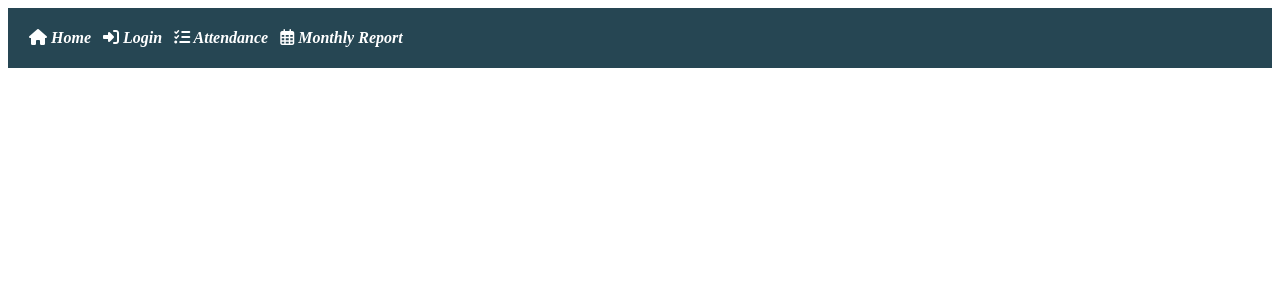
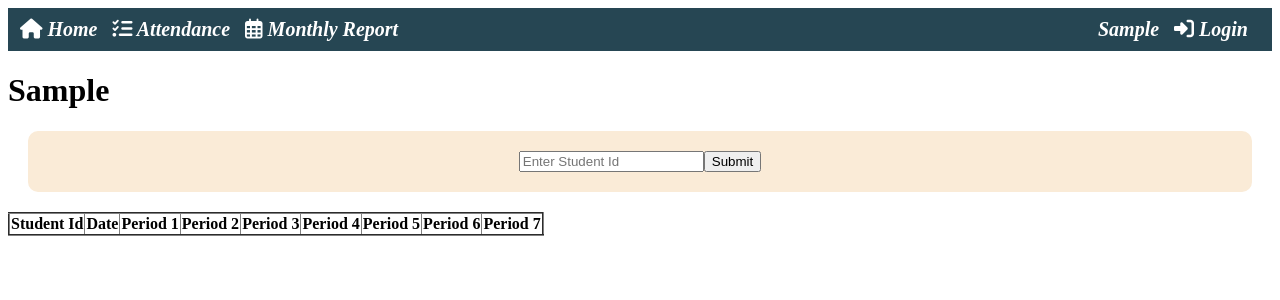
Before and after one commit to tharanivenkat17/Student-Attendance-System, a React (Vite) app in the folder app/: page /sample in a window 1280 px wide. Shown: the top 300 px of the page. Built offline with nearby package versions, Linux system fonts and the light colour scheme.

Commit message:
Worked on  Authentication and Report

```diff
--- a/app/db.json
+++ b/app/db.json
@@ -58,113 +58,84 @@
   ],
   "attendance": [
     {
-      "date": "2025-03-11",
+      "date": "2025-03-14",
       "student": {
-        "1": {
+        "101": {
           "period1": true,
+          "period2": false,
+          "period3": true,
+          "period4": false,
+          "period5": true,
+          "period6": false,
+          "period7": true
+        },
+        "102": {
+          "period1": false,
           "period2": true,
-          "period3": true,
+          "period3": false,
           "period4": true,
           "period5": false,
           "period6": true,
-          "period7": true
+          "period7": false
         },
-        "2": {
+        "103": {
           "period1": true,
           "period2": false,
           "period3": true,
-          "period4": true,
+          "period4": false,
           "period5": true,
           "period6": false,
-          "period7": false
+          "period7": true
         },
-        "3": {
-          "period1": true,
+        "104": {
+          "period1": false,
           "period2": true,
           "period3": false,
           "period4": true,
-          "period5": true,
+          "period5": false,
           "period6": true,
-          "period7": true
-        },
-        "4": {
-          "period1": true,
-          "period2": true,
-          "period3": true,
-          "period4": false,
-          "period5": true,
-          "period6": true,
-          "period7": true
+          "period7": false
         }
       },
       "id": 1
     },
     {
-      "date": "2025-03-09",
-      "attendance": {
-        "1": {
+      "date": "2025-03-11",
+      "student": {
+        "101": {
           "period1": true,
-          "period2": true,
+          "period2": false,
           "period3": true,
-          "period4": true,
+          "period4": false,
           "period5": true,
-          "period6": true
-        },
-        "2": {
-          "period6": true,
-          "period5": true,
-          "period4": true,
-          "period2": true,
-          "period1": true
-        },
-        "3": {
-          "period1": true,
-          "period2": true,
-          "period3": true,
-          "period5": true,
-          "period6": true,
+          "period6": false,
           "period7": true
-        },
-        "4": {
-          "period1": true,
-          "period3": true,
-          "period5": true,
-          "period7": true
-        },
-        "101": {
-          "period1": false,
-          "period2": false,
-          "period3": false,
-          "period4": false,
-          "period5": false,
-          "period6": false,
-          "period7": false
         },
         "102": {
           "period1": false,
-          "period2": false,
+          "period2": true,
           "period3": false,
-          "period4": false,
+          "period4": true,
           "period5": false,
-          "period6": false,
+          "period6": true,
           "period7": false
         },
         "103": {
-          "period1": false,
+          "period1": true,
           "period2": false,
-          "period3": false,
+          "period3": true,
           "period4": false,
-          "period5": false,
+          "period5": true,
           "period6": false,
-          "period7": false
+          "period7": true
         },
         "104": {
           "period1": false,
-          "period2": false,
+          "period2": true,
           "period3": false,
-          "period4": false,
+          "period4": true,
           "period5": false,
-          "period6": false,
+          "period6": true,
           "period7": false
         }
       },
--- a/app/src/Components/Navigation.jsx
+++ b/app/src/Components/Navigation.jsx
@@ -6,6 +6,7 @@ import Login from '../Pages/Login'
 import Attendance from '../Pages/Attendance'
 import { useAuth } from '../Hooks/AuthContext'
 import MonthlyReport from '../Pages/MonthlyReport'
+import Sample from '../Pages/Sample'
 <link rel="stylesheet" href="https://cdnjs.cloudflare.com/ajax/libs/font-awesome/6.7.2/css/all.min.css" integrity="sha512-Evv84Mr4kqVGRNSgIGL/F/aIDqQb7xQ2vcrdIwxfjThSH8CSR7PBEakCr51Ck+w+/U6swU2Im1vVX0SVk9ABhg==" crossorigin="anonymous" referrerpolicy="no-referrer" />
 
 function Navigation() {
@@ -41,12 +42,9 @@ function Navigation() {
     return (
         <div>
             <div className='Header'>
-                <div className='Home'>
+                <div>
                     <Link to="/">
                         <i class="fa-solid fa-house"></i>  Home
-                    </Link> &nbsp;&nbsp;
-                    <Link to="/login" onClick={isLoggedIn ? logout : null}>
-                        {isLoggedIn ? <i class="fa-solid fa-right-from-bracket"></i> : <i class="fa-solid fa-right-to-bracket"></i>}  {isLoggedIn ? 'Logout' : 'Login'}
                     </Link> &nbsp;&nbsp;
                     <Link to={isLoggedIn ? "/attendance" : "#"} onClick={() => handleAttendance(isLoggedIn)}>
                         <i class="fa-solid fa-list-check"></i>  Attendance
@@ -55,12 +53,22 @@ function Navigation() {
                         <i class="fa-regular fa-calendar-days"></i>  Monthly Report
                     </Link>
                 </div>
+
+                <div style={{marginRight: '12px'}}>
+                    <Link to="/sample">
+                        Sample
+                    </Link> &nbsp;&nbsp;
+                    <Link to="/login" onClick={isLoggedIn ? logout : null}>
+                        {isLoggedIn ? <i class="fa-solid fa-right-from-bracket"></i> : <i class="fa-solid fa-right-to-bracket"></i>}  {isLoggedIn ? 'Logout' : 'Login'}
+                    </Link>
+                </div>
             </div>
             <Routes>
                 <Route path='/' element={<Home />} />
                 <Route path='/login' element={<Login />} />
                 <Route path='/attendance' element={<Attendance />} />
                 <Route path='/monthlyreport' element={<MonthlyReport />} />
+                <Route path='/sample' element={<Sample />} />
             </Routes>
         </div>
     )
--- a/app/src/Hooks/useAttendance.jsx
+++ b/app/src/Hooks/useAttendance.jsx
@@ -13,8 +13,8 @@ function useAttendance() {
             .then(response => {
                 setData(response.data)
                 // Initialize attendance after data is fetched
-                const initialAttendance = response.data.reduce((value, student) => {
-                    value[student.studentId] = {
+                const initialAttendance = response.data.reduce((defaultValue, student) => {
+                    defaultValue[student.studentId] = {
                         period1: false,
                         period2: false,
                         period3: false,
@@ -23,7 +23,7 @@ function useAttendance() {
                         period6: false,
                         period7: false
                     };
-                    return value;
+                    return defaultValue;
                 }, {});
                 setAttendance(initialAttendance)
             })
--- a/app/src/Pages/Attendance.jsx
+++ b/app/src/Pages/Attendance.jsx
@@ -4,9 +4,9 @@ import useAttendance from '../Hooks/useAttendance'
 import axios from 'axios'
 
 function Attendance() {
-  const {date, setDate, data, error, attendance, setAttendance } = useAttendance()
+  const { date, setDate, data, error, attendance, setAttendance } = useAttendance()
 
-      // Handle checkbox
+  // Handle Check
   function handleCheck(studentId, period) {
     setAttendance(prevState => ({
       ...prevState,
@@ -17,14 +17,17 @@ function Attendance() {
     }))
   }
 
-      // Handle submit
+  // Handle Submit
   const handleSubmit = () => {
     if (!date) {
       alert("Please select a date.");
       return;
     }
 
-        const attendanceData = { date, attendance };
+    axios.get(`http://localhost:4001/attendance?date=${date}`)
+      .then((response) => {
+        if (response.data.length === 0) {
+          const attendanceData = { date, student: attendance };
           console.log('Attendance Data:', attendanceData);
 
           axios.post('http://localhost:4001/attendance', attendanceData)
@@ -36,6 +39,14 @@ function Attendance() {
             .catch(error => {
               alert('Error submitting attendance:', error);
             });
+        }
+        else{
+          alert('Attendance for this date is already entered, Please enter valid date')
+          setDate('')
+        }
+      })
+
+
   };
 
   if (error) {
@@ -47,7 +58,7 @@ function Attendance() {
       <div className='head'>
         <h1>Attendance Page</h1>
         <h2>10 - A (Attendance Sheet)</h2>
-        <label>Enter Today Date:</label>
+        <label>Enter Attendance Date:</label>
         <input type="date" value={date} onChange={(e) => setDate(e.target.value)} />
       </div>
       <table className='table'>
@@ -55,7 +66,7 @@ function Attendance() {
           <tr>
             <td>S.No</td>
             <td>Name</td>
-            <td>Studnt Id</td>
+            <td>Student Id</td>
             <td>Period 1</td>
             <td>Period 2</td>
             <td>Period 3</td>
@@ -75,9 +86,10 @@ function Attendance() {
                 <td className='period' key={period}>
                   <input
                     type="checkbox"
-                    checked={attendance[datum.id]?.[`period${period}`] || false}
-                    //  (?.) - chaining ensures that if attendance[datum.id] is undefined
-                    onChange={() => handleCheck(datum.id, `period${period}`)}
+                    checked={attendance[datum.studentId]?.[`period${period}`] || false}
+                    // [`period${period}`] - dynamic access the attendance
+                    // || false - not clicked it will assume as false
+                    onChange={() => handleCheck(datum.studentId, `period${period}`)}
                   />
                 </td>
               ))}
--- a/app/src/Pages/Login.jsx
+++ b/app/src/Pages/Login.jsx
@@ -27,8 +27,7 @@ function Login() {
         if (handleValidate()) {
             const { username, password } = state.userData;
             const data = { username, password };
-            axios
-                .get(`http://localhost:4001/loginDetails?username=${data.username}`)
+            axios.get(`http://localhost:4001/loginDetails?username=${data.username}`)
                 .then((response) => {
                     if (response.data.length === 0) {
                         setState((prevState) => ({
--- /dev/null
+++ b/app/src/Pages/Sample.jsx
@@ -0,0 +1,158 @@
+// import axios from 'axios';
+// import React, { useState } from 'react';
+
+// function Sample() {
+//   const [data, setData] = useState(0);
+//   const [result, setResult] = useState([]);
+
+//   function handleChange(event) {
+//     setData(event.target.value);
+//   }
+
+//   function handleSubmit(event) {
+//     event.preventDefault();
+//     axios.get(`http://localhost:4001/attendance?studentId=${data}`)
+//       .then((response) => {
+//         if (!response.data || response.data.length === 0) {
+//           alert('There is no student with this Student Id, Please enter a valid student id');
+//         } else {
+//           console.log(response.data)
+//           setResult(response.data);
+//         }
+//       })
+//       .catch((error) => {
+//         console.error('Error fetching data:', error);
+//         alert('An error occurred while fetching data.');
+//       });
+//   }
+
+//   return (
+//     <div>
+//       <h1>Sample</h1>
+//       <form onSubmit={handleSubmit}>
+//         <input
+//           type="number"
+//           placeholder='Enter Student Id'
+//           value={data}
+//           name="data"
+//           onChange={handleChange}
+//           required
+//         />
+//         <button type='submit'>Submit</button>
+//       </form>
+
+//       <table border={2} style={{ borderCollapse: "collapse" }}>
+//         <thead>
+//           <tr>
+//             <td>Student Id</td>
+//             <td>Date</td>
+//             <td>Period 1</td>
+//             <td>Period 2</td>
+//             <td>Period 3</td>
+//             <td>Period 4</td>
+//             <td>Period 5</td>
+//             <td>Period 6</td>
+//             <td>Period 7</td>
+//           </tr>
+//         </thead>
+//         <tbody>
+//           {result.map((datum) => (
+//             <tr key={datum.studentId}>
+//               <td>{data}</td>
+//               <td>{datum.date}</td>
+//               <td>{data.period1}</td>
+//               <td>{data.period2}</td>
+//               <td>{data.period3}</td>
+//               <td>{data.period4}</td>
+//               <td>{data.period5}</td>
+//               <td>{data.period6}</td>
+//               <td>{data.period7}</td>
+//             </tr>
+//           ))}
+//         </tbody>
+//       </table>
+//     </div>
+//   );
+// }
+
+// export default Sample;
+
+import axios from 'axios';
+import React, { useState } from 'react';
+
+function Sample() {
+  const [data, setData] = useState('');
+  const [result, setResult] = useState([]);
+
+  function handleChange(event) {
+    setData(event.target.value);
+  }
+
+  function handleSubmit(event) {
+    event.preventDefault();
+    axios.get(`http://localhost:4001/attendance?studentId=${data}`)
+      .then((response) => {
+        if (!response.data || response.data.length === 0) {
+          alert('There is no student with this Student Id, Please enter a valid student id');
+        } else {
+          setResult(response.data);
+        }
+      })
+      .catch((error) => {
+        console.error('Error fetching data:', error);
+        alert('An error occurred while fetching data.');
+      });
+  }
+
+  return (
+    <div>
+      <h1>Sample</h1>
+      <form onSubmit={handleSubmit}>
+        <input
+          type="number"
+          placeholder="Enter Student Id"
+          value={data}
+          name="data"
+          onChange={handleChange}
+          required
+        />
+        <button type="submit">Submit</button>
+      </form>
+
+      <table border={2} style={{ borderCollapse: 'collapse' }}>
+        <thead>
+          <tr>
+            <th>Student Id</th>
+            <th>Date</th>
+            <th>Period 1</th>
+            <th>Period 2</th>
+            <th>Period 3</th>
+            <th>Period 4</th>
+            <th>Period 5</th>
+            <th>Period 6</th>
+            <th>Period 7</th>
+          </tr>
+        </thead>
+        <tbody>
+          {result.map((datum) => (
+            datum.student[data] && (
+              <tr key={datum.date}>
+                <td>{data}</td>
+                <td>{datum.date}</td>
+                <td>{datum.student[data].period1}</td>
+                <td>{datum.student[data].period2}</td>
+                <td>{datum.student[data].period3}</td>
+                <td>{datum.student[data].period4}</td>
+                <td>{datum.student[data].period5}</td>
+                <td>{datum.student[data].period6}</td>
+                <td>{datum.student[data].period7}</td>
+              </tr>
+            )
+          ))}
+        </tbody>
+      </table>
+    </div>
+  );
+}
+
+export default Sample;
--- a/app/src/Styles/Navigation.css
+++ b/app/src/Styles/Navigation.css
@@ -5,21 +5,19 @@
     flex-wrap: wrap;
     justify-content: space-between;
     background-color: #264653;
-    color: white;
-    font-size: 16px;
+    color: #ffffff;
+    font-size: 20px;
     font-weight: 600;
     font-style: italic;
+    padding: 10px 12px;
 }
 
-.Home{
-    padding: 13px;
-}
-
-.Home a {
+.Header a {
     color: white;
     text-decoration: none;
 }
-.Home a:hover, i:hover {
+
+.Header a:hover, i:hover {
     border: 10px;
     padding: 2px;
     background-color: aliceblue;
```
Lines whose indentation alone changed are shown as unchanged.
